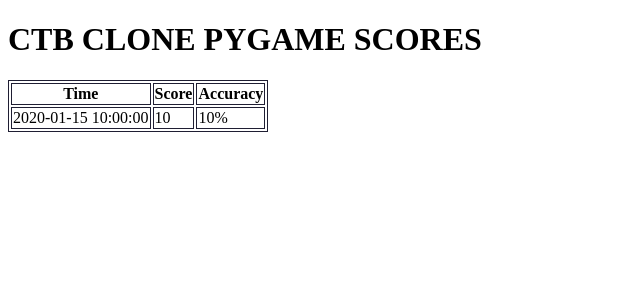
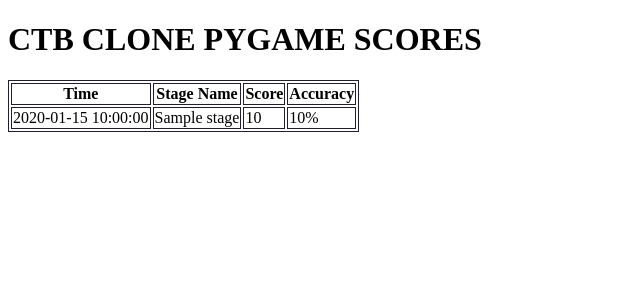
Before and after one commit to azuda/acit2515_final_project, a Flask app: template templates/base.html in a window 1280 px wide. Shown: the top 300 px of the page, without its empty margins (0-640 px from the left). Run offline with Flask 2, Linux system fonts and the light colour scheme; the template is opened without the code that fills it: most values are stand-ins (such as "Sample title", 1, 10 or a date in 2020).

Commit message:
Add stage name to flask page

```diff
--- a/templates/base.html
+++ b/templates/base.html
@@ -21,12 +21,14 @@
   <table>
     <tr>
       <th>Time</th>
+      <th>Stage Name</th>
       <th>Score</th>
       <th>Accuracy</th>
     </tr>
     {% for s in scores %}
       <tr>
         <td>{{ s.time }}</td>
+        <td> {{ s.stage }} </td>
         <td>{{ s.score }}</td>
         <td>{{ s.acc * 100 }}%</td>
       </tr>
```
